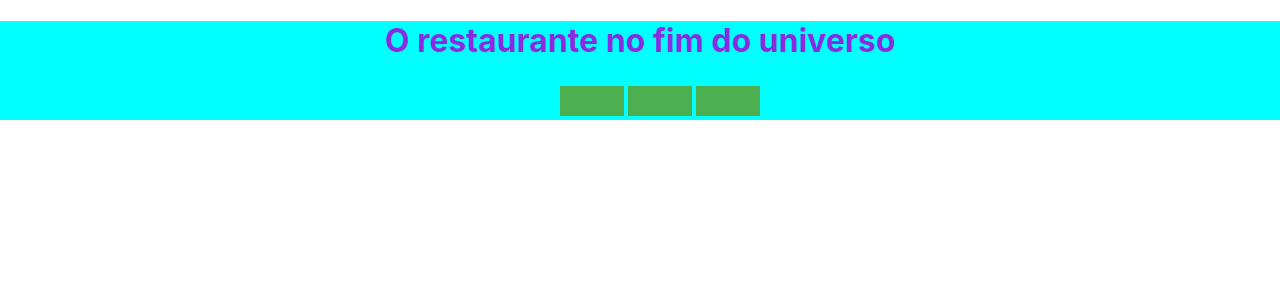
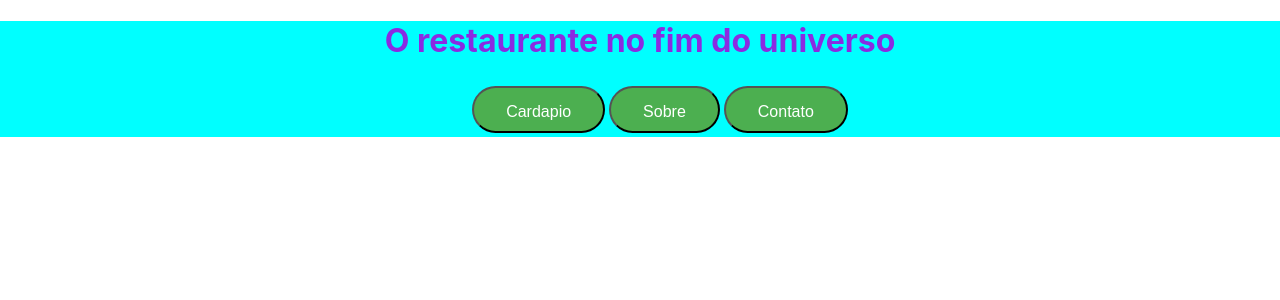
Before and after one commit to rayane-barbosa/Bees-Afro-Tech, a React (Create React App) app in the folder aula-07/: page / in a window 1280 px wide. Shown: the top 300 px of the page. Built offline with nearby package versions, Linux system fonts and the light colour scheme.

Commit message:
botao-header

```diff
--- a/aula-07/src/App.js
+++ b/aula-07/src/App.js
@@ -1,7 +1,7 @@
 import React from "react";
 import './App.css';
 import Menu from './contents/Menu/Menu';
-
+import './contents/Menu/Menu.css';
 
 
 
@@ -10,7 +10,7 @@ function App() {
     <div className="App">
       <Menu
         title="O restaurante no fim do universo"
-        menuItems={["Cardápio", "Sobre", "Contato"]}
+        menuItems={["Cardapio", "Sobre", "Contato"]}
         />
         <main>
           {/* Conteudo */}
--- a/aula-07/src/contents/Button/Button.css
+++ b/aula-07/src/contents/Button/Button.css
@@ -1,6 +1,6 @@
 .Botao {
     background-color: #4CAF50;
-    border: none;
+    border-radius: 25px;
     color: white;
     padding: 15px 32px;
     text-align: center;
@@ -9,4 +9,5 @@
     font-size: 16px;
     margin: 4px 2px;
     cursor: pointer;
+    padding-bottom: 10px;
 }
--- a/aula-07/src/contents/Button/Button.jsx
+++ b/aula-07/src/contents/Button/Button.jsx
@@ -1,16 +1,12 @@
 import React from "react";
 import "./Button.css";
-
-
 
 
 function Button(props) {
     return (
         <button className="Botao">
-            {props.botao}
+            {props.nome}
         </button>
-
-
     );
 }
 
--- a/aula-07/src/contents/Menu/Menu.css
+++ b/aula-07/src/contents/Menu/Menu.css
@@ -2,7 +2,3 @@
     background-color: aqua;
     color: blueviolet;
 }
-li{
-    display: inline;
-    ;
-}
--- a/aula-07/src/contents/Menu/Menu.jsx
+++ b/aula-07/src/contents/Menu/Menu.jsx
@@ -12,8 +12,9 @@ function Menu(props) {
             <nav>
                 <ul>
                     {props.menuItems.map((item, index) => (
-                        <Button key={index} nome = {item}/>
+                        <Button key={index} nome ={item}/>
                     ))}
+
                 </ul>
             </nav>
 
```
